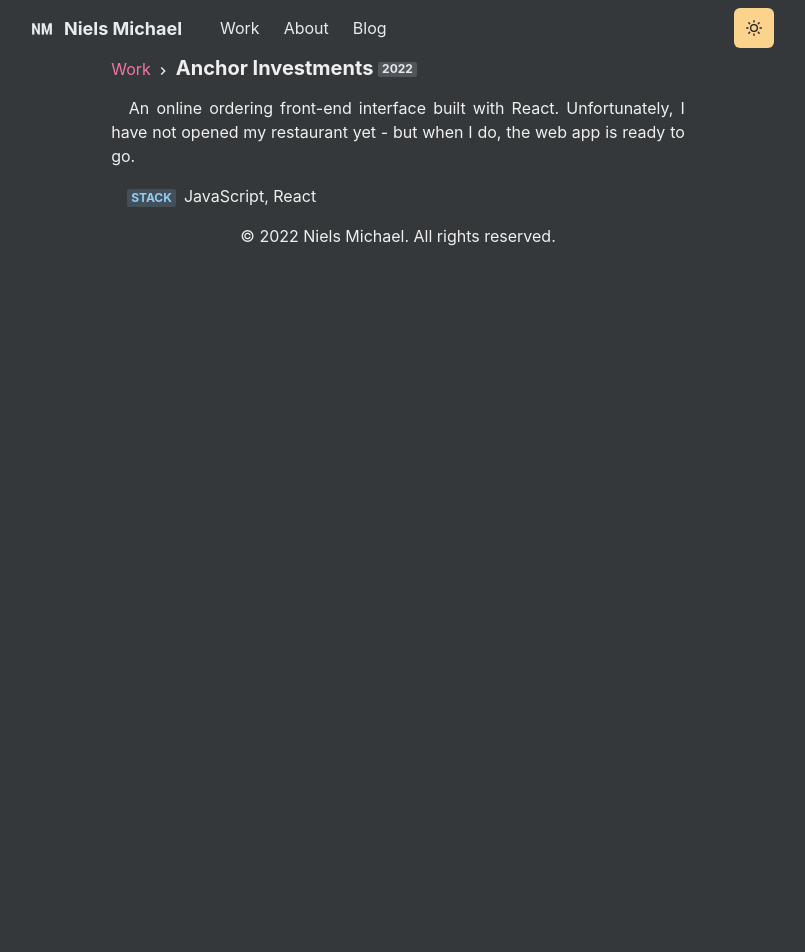
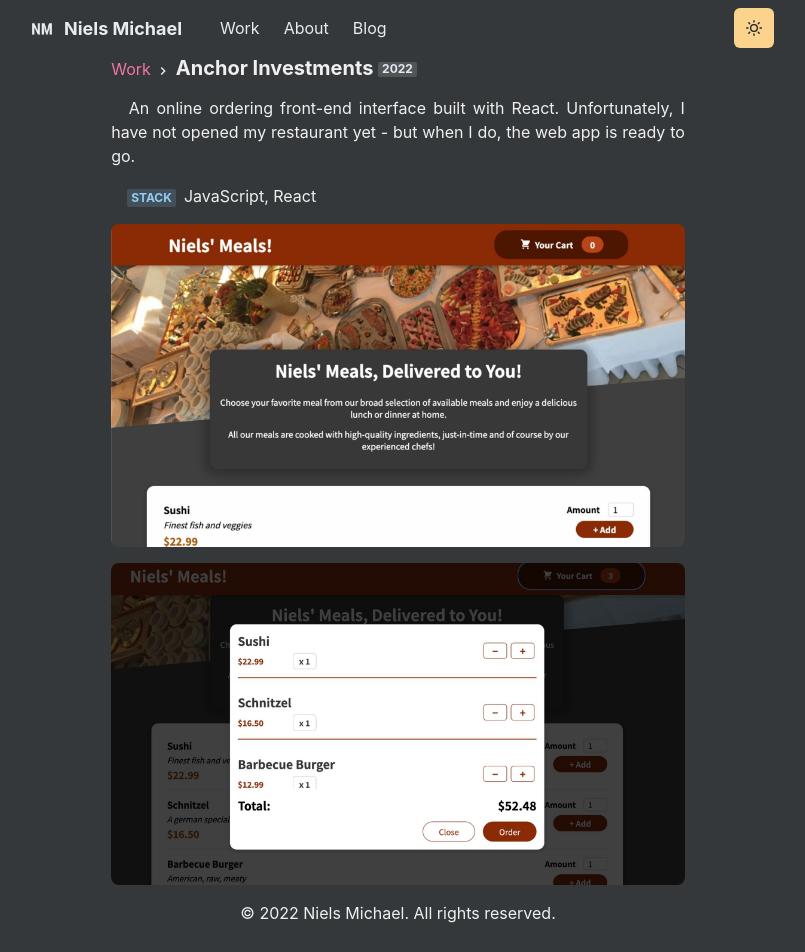
Before and after one commit to nielsmichael/niels-homepage, a Next.js app: page /work/niels-meals in a window 1280 px wide. Shown: the top 952 px of the page, without its empty margins (242-1047 px from the left). Before the commit the page ends 800 px from the top, so only its background shows below. Built offline with nearby package versions, Linux system fonts and the light colour scheme.

Commit message:
Add photos, need link for Anchor Investments

```diff
--- a/pages/work/niels-meals.js
+++ b/pages/work/niels-meals.js
@@ -1,6 +1,6 @@
 import { Container, Badge, Link, List, ListItem } from '@chakra-ui/react'
 import { ExternalLinkIcon } from '@chakra-ui/icons'
-import { Title, WorkImage, Meta } from '../../components/post'
+import { Title, WorkImage, Meta, PostImage } from '../../components/post'
 import Blurb from '../../components/blurb'
 import Layout from '../../components/layouts/article'
 
@@ -29,10 +29,8 @@ const Article = () => {
           </ListItem>
         </List>
 
-        {/*
-        * Add images here
-        <WorkImage></WorkImage>
-        */}
+        <PostImage src="/img/work/niels-meals.jpg" alt="Niels Meals" />
+        <PostImage src="/img/work/niels-meals-01.jpg" alt="Niels Meals" />
       </Container>
     </Layout>
   )
```
Also changed, not shown: pages/work/anchor-investments.js (+2 -5 lines), pages/work/makoto-investments.js (+2 -6 lines), public/img/work/niels-meals-01.jpg (added).
